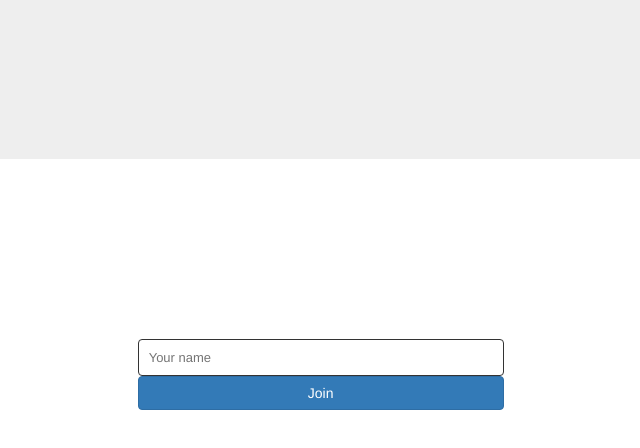
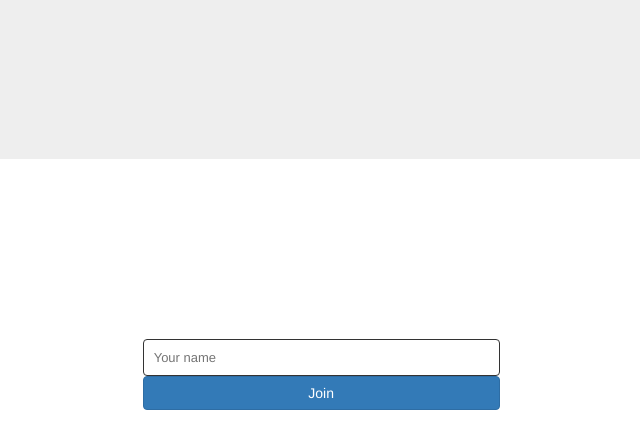
Before and after one commit to bogdan-moldoveanu94/chatJS, a website: page index.html in a window 1280 px wide. Shown: the full height of the page, 299-939 px from the left. Drawn offline with nearby package versions, Linux system fonts and the light colour scheme; no server answers.

Commit message:
Small mod

```diff
--- a/index.html
+++ b/index.html
@@ -34,6 +34,9 @@
         position: relative;
         float: right !important;
         margin-bottom: 70px;width: 30%;
+      }
+      .row{
+        margin: 0;
       }
     </style>
   </head>
```
